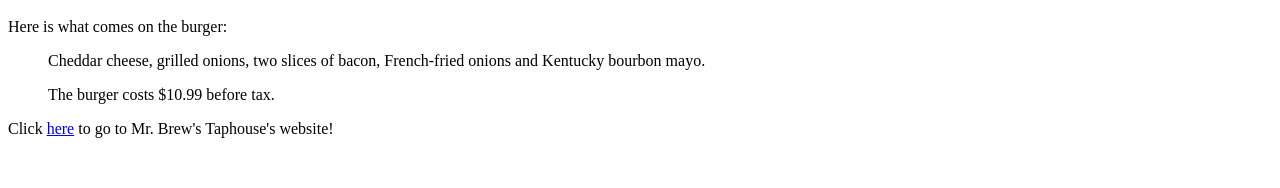
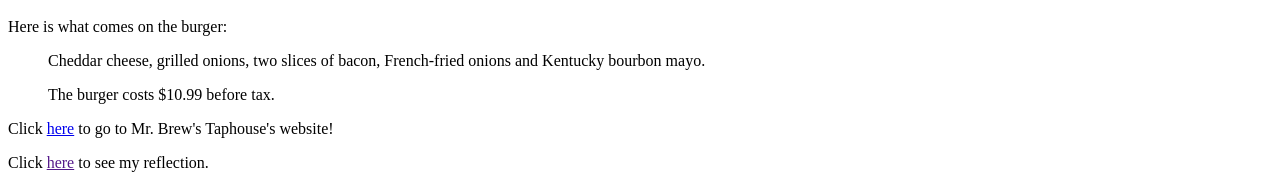
Before and after one commit to noahb11/DIY-Project-3-10-2024, a plain HTML site: page index.html in a window 1280 px wide. Shown: the part 768-956 px from the top of the page. Before the commit the page ends 922 px from the top, so only its background shows below. Drawn offline with Linux system fonts and the light colour scheme.

Commit message:
Update index.html

```diff
--- a/index.html
+++ b/index.html
@@ -18,5 +18,6 @@
 	</p>
 	<p><ul>The burger costs $10.99 before tax.</ul></p>
 	<p>Click <a href="https://depere.mrbrewstaphouse.com/#">here</a> to go to Mr. Brew's Taphouse's website!
+	<p><p>Click <a href="">here</a> to see my reflection.</p>
 </body>
 </html>
```
